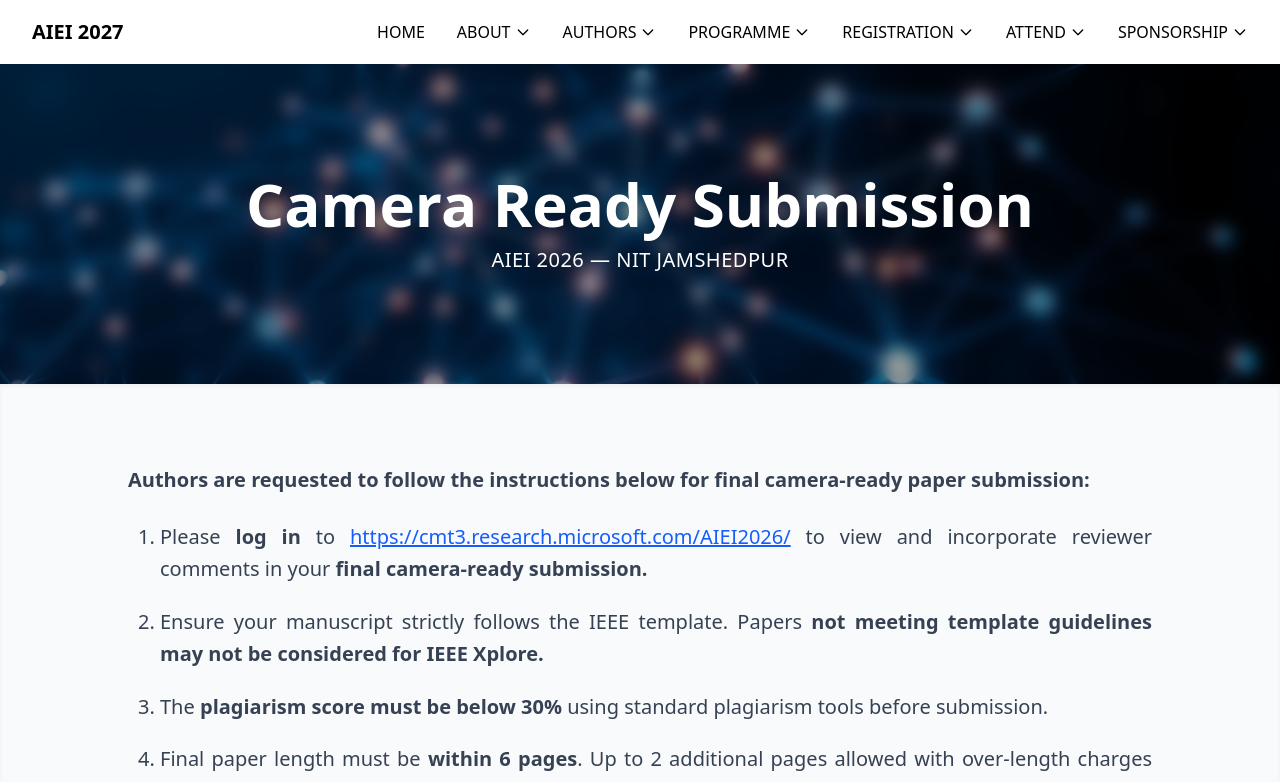
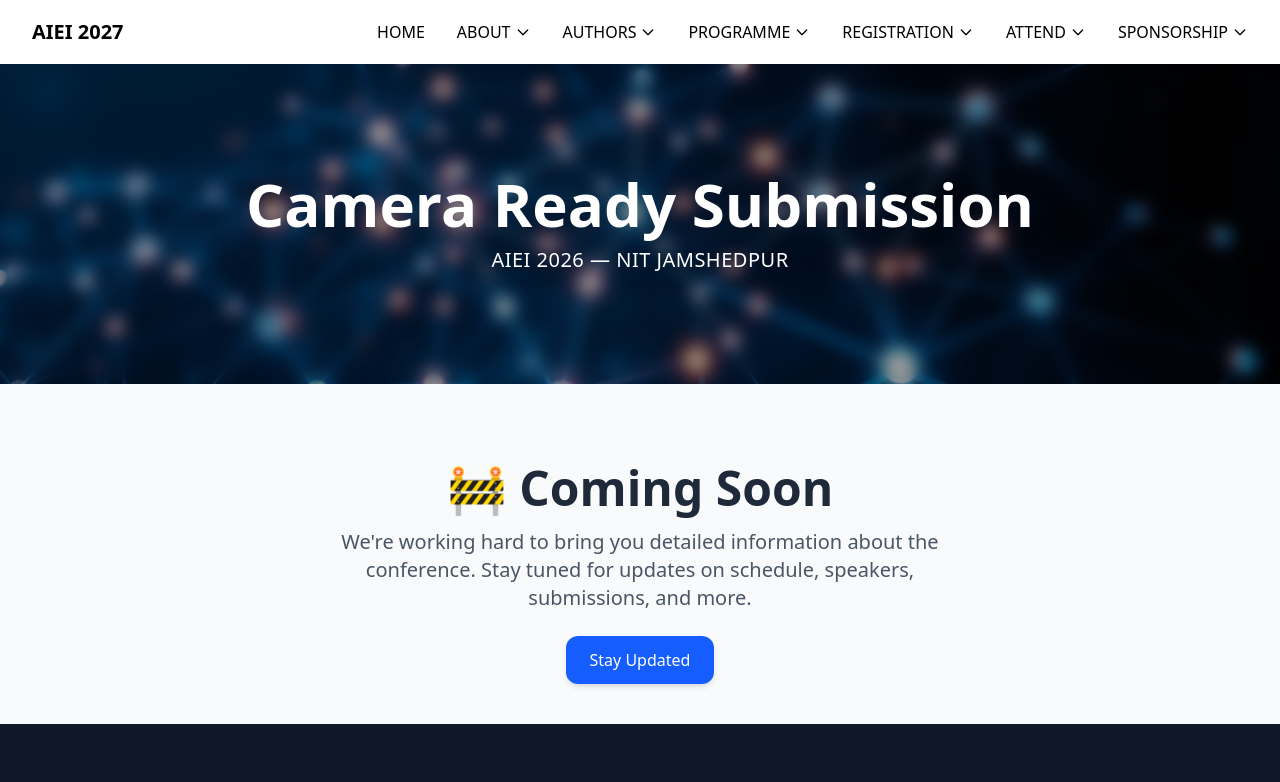
Before and after one commit to polty-rishit/AIEI2026, a React (Vite) app in the folder AIEI/: page /camera in a window 1280 px wide. Shown: the top 782 px of the page. Built offline with nearby package versions, Linux system fonts and the light colour scheme; the HTML template or start-up script is replaced by a standard one.

Commit message:
camera ready

```diff
--- a/AIEI/src/pages/Authors/CallForPapers.jsx
+++ b/AIEI/src/pages/Authors/CallForPapers.jsx
@@ -26,7 +26,7 @@ const CallForPapers = () => {
 
           </h1>
           <h2 className="text-sm md:text-2xl font-medium">
-            AIEI 2026 - NIT JAMSHEDPUR
+            AIEI 2027 - NIT JAMSHEDPUR
           </h2>
 
         </div>
--- a/AIEI/src/pages/Authors/CameraReady.jsx
+++ b/AIEI/src/pages/Authors/CameraReady.jsx
@@ -27,7 +27,7 @@ const CameraReady = () => {
       </div>
 
       {/* Content Section */}
-      <section className="bg-gray-50 text-gray-800 py-14 sm:py-16 md:py-20 px-4 sm:px-8 lg:px-20 xl:px-32 shadow-inner">
+      {/* <section className="bg-gray-50 text-gray-800 py-14 sm:py-16 md:py-20 px-4 sm:px-8 lg:px-20 xl:px-32 shadow-inner">
         <div className="max-w-5xl mx-auto">
           <div
             className="text-base sm:text-lg md:text-xl leading-relaxed space-y-6 text-gray-700"
@@ -150,7 +150,25 @@ const CameraReady = () => {
             </p>
           </div>
         </div>
-      </section>
+      </section> */}
+
+      <div className="flex-grow flex flex-col items-center justify-center text-center px-6 mt-10 py-10">
+
+        <h2 className="text-3xl md:text-5xl font-bold text-gray-800 mb-4">
+          🚧 Coming Soon
+        </h2>
+
+        <p className="text-lg md:text-xl text-gray-600 max-w-2xl">
+          We're working hard to bring you detailed information about the conference.
+          Stay tuned for updates on schedule, speakers, submissions, and more.
+        </p>
+
+        {/* Optional Button */}
+        <button className="mt-6 px-6 py-3 bg-blue-600 text-white rounded-xl shadow-md hover:bg-blue-700 transition">
+          Stay Updated
+        </button>
+
+      </div>
 
       <Footer />
     </div>
```
